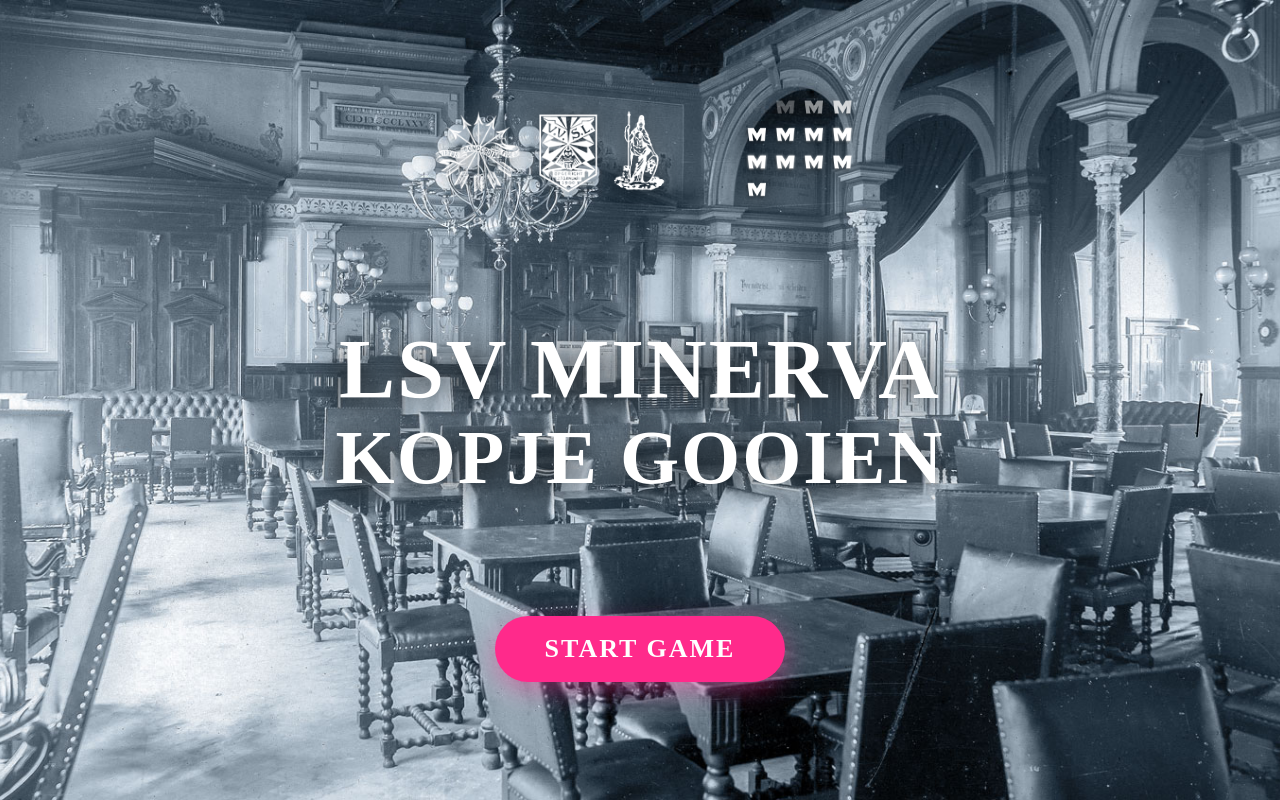
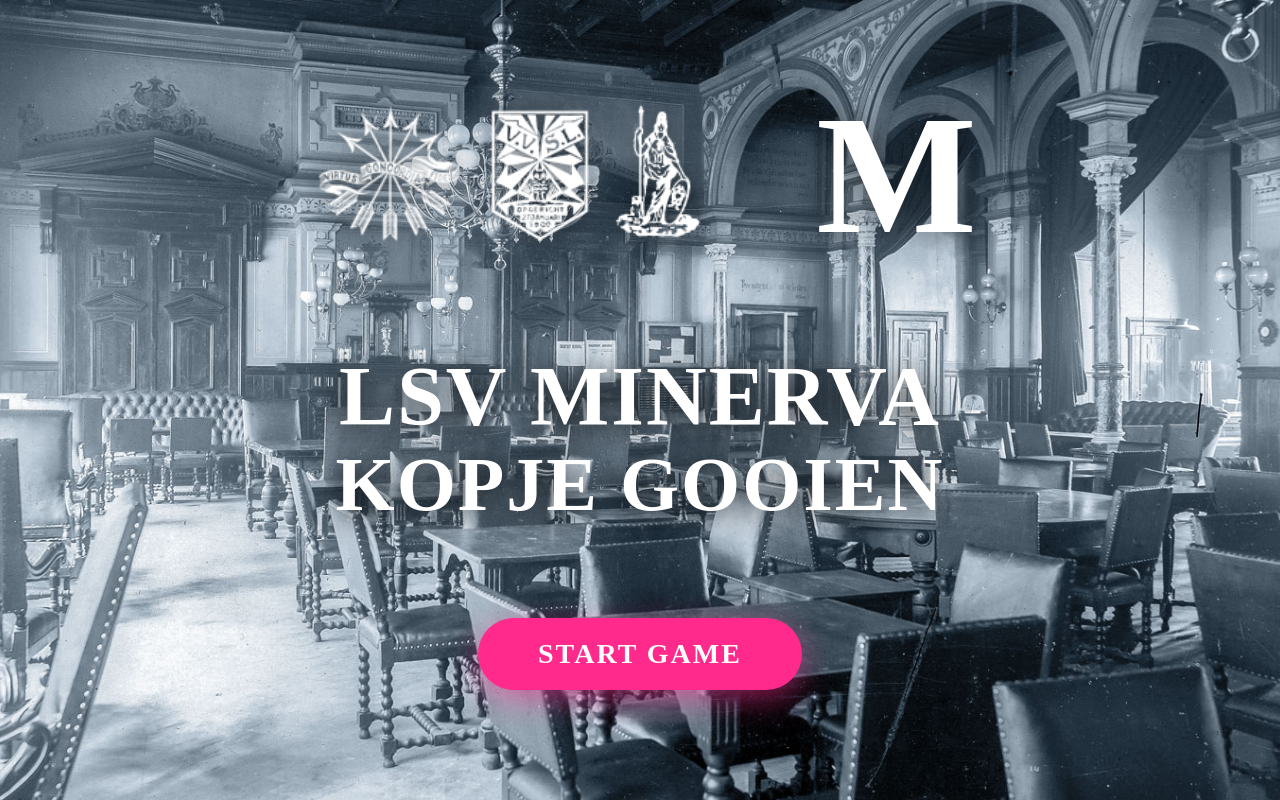
Before and after one commit to devhassan17/Kopje, a website: page index.html in a window 1280 px wide. Drawn offline with Linux system fonts and the light colour scheme; a web font is replaced by a local one.

Commit message:
feat: replace M logo image with text and refine overlay UI styling

```diff
--- a/game.css
+++ b/game.css
@@ -35,26 +35,29 @@
     display: flex !important;
     align-items: center !important;
     justify-content: center !important;
-    gap: 30px !important;
+    gap: 40px !important;
     width: 100% !important;
-    max-width: 600px !important;
+    max-width: 800px !important;
 }
 
 .partner-logos {
-    height: clamp(60px, 12vw, 90px) !important;
+    height: clamp(80px, 20vw, 150px) !important;
     width: auto !important;
-    filter: drop-shadow(0 0 10px rgba(0,0,0,0.5)) !important;
+    filter: drop-shadow(0 0 15px rgba(0,0,0,0.5)) !important;
 }
 
-.m-icon-logo {
-    height: clamp(80px, 15vw, 110px) !important;
-    width: auto !important;
-    filter: drop-shadow(0 0 10px rgba(0,0,0,0.5)) !important;
+.m-text-logo {
+    color: #fff !important;
+    font-size: clamp(90px, 25vw, 170px) !important;
+    font-weight: 700 !important;
+    line-height: 1 !important;
+    filter: drop-shadow(0 0 15px rgba(0,0,0,0.5)) !important;
+    font-family: 'Crimson Text', serif !important;
 }
 
 .menu-header {
     text-align: center !important;
-    margin: 40px 0 !important;
+    margin: 30px 0 !important;
 }
 
 .premium-title {
@@ -92,23 +95,23 @@
     background: #ff2a8b !important;
     color: #fff !important;
     border: none !important;
-    padding: 18px 50px !important;
-    font-size: clamp(20px, 5vw, 26px) !important;
+    padding: 20px 60px !important;
+    font-size: clamp(22px, 5vw, 28px) !important;
     font-weight: 700 !important;
-    border-radius: 50px !important;
+    border-radius: 60px !important;
     cursor: pointer !important;
-    box-shadow: 0 8px 25px rgba(255, 42, 139, 0.4) !important;
+    box-shadow: 0 10px 30px rgba(255, 42, 139, 0.5) !important;
     transition: all 0.3s ease !important;
     width: auto !important;
-    min-width: 250px !important;
+    min-width: 280px !important;
     text-transform: uppercase !important;
     letter-spacing: 2px !important;
     font-family: 'Crimson Text', serif !important;
 }
 
 .main-speel-btn:hover {
-    transform: scale(1.05) !important;
-    box-shadow: 0 12px 35px rgba(255, 42, 139, 0.6) !important;
+    transform: scale(1.05) translateY(-3px) !important;
+    box-shadow: 0 15px 40px rgba(255, 42, 139, 0.7) !important;
 }
 
 .play{ display: none !important; }
--- a/index.html
+++ b/index.html
@@ -149,7 +149,7 @@
 		<div id="play" class="play-overlay">
 			<div class="opening-top-logos">
 				<img src="media/graphics/opening/logos.png" class="partner-logos" alt="Partner Logos">
-				<img src="media/graphics/opening/m_icon.png" class="m-icon-logo" alt="M Logo">
+				<span class="m-text-logo">M</span>
 			</div>
 			<div class="menu-header">
 				<h1 class="premium-title">LSV MINERVA</h1>
```
